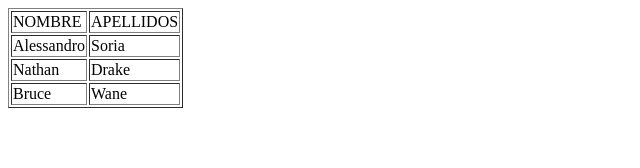
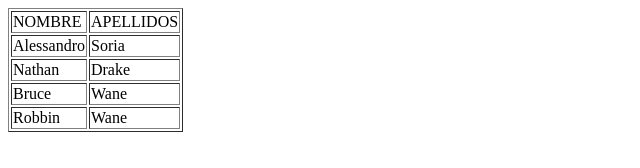
Before and after one commit to rubensq74/clase-de-github, a plain HTML site: page registro.html in a window 1280 px wide. Shown: the whole page, without its empty margins (0-640 px from the left). Drawn offline with Linux system fonts and the light colour scheme.

Commit message:
agregando nombre Robbin

```diff
--- a/registro.html
+++ b/registro.html
@@ -21,6 +21,10 @@
 			<td>Bruce</td>
 			<td>Wane</td>
 		</tr>
+		<tr>
+			<td>Robbin</td>
+			<td>Wane</td>
+		</tr>
 
 	</table>
 
```
